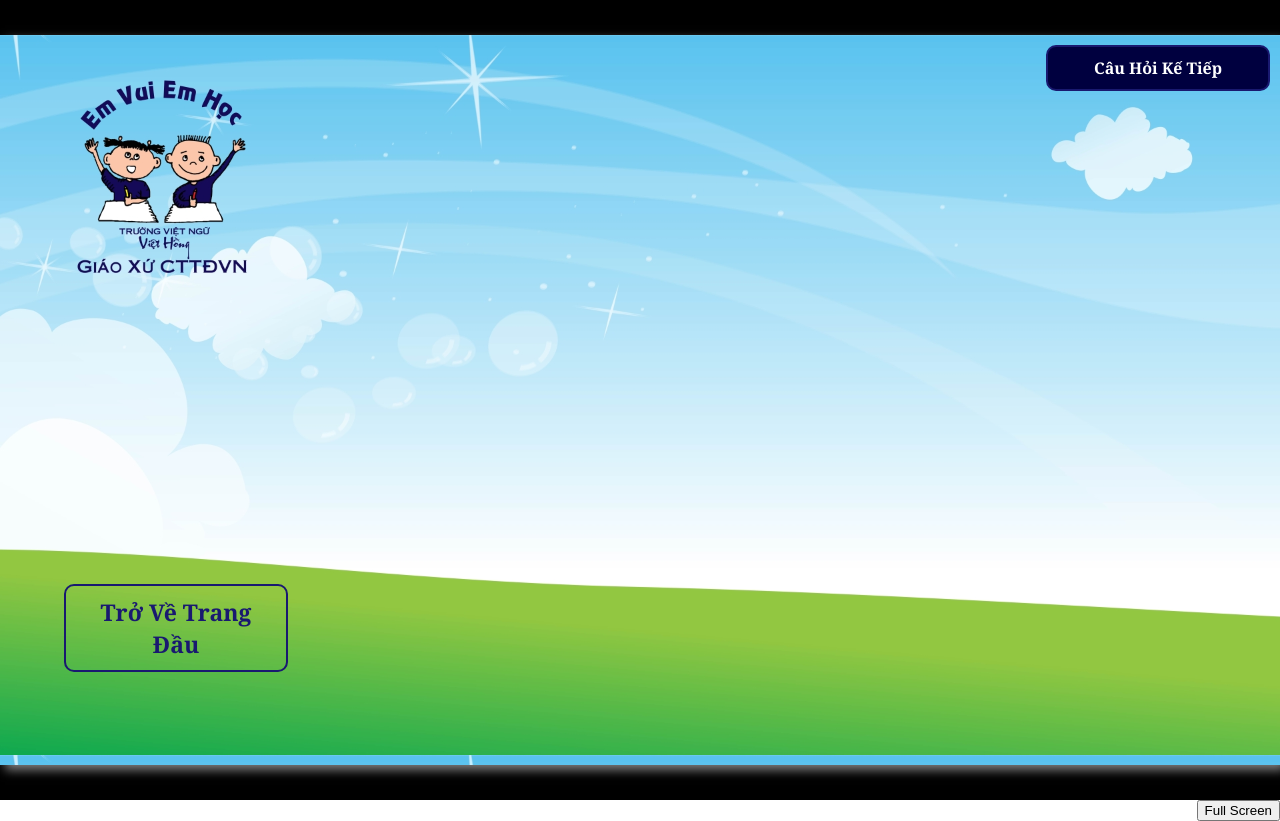
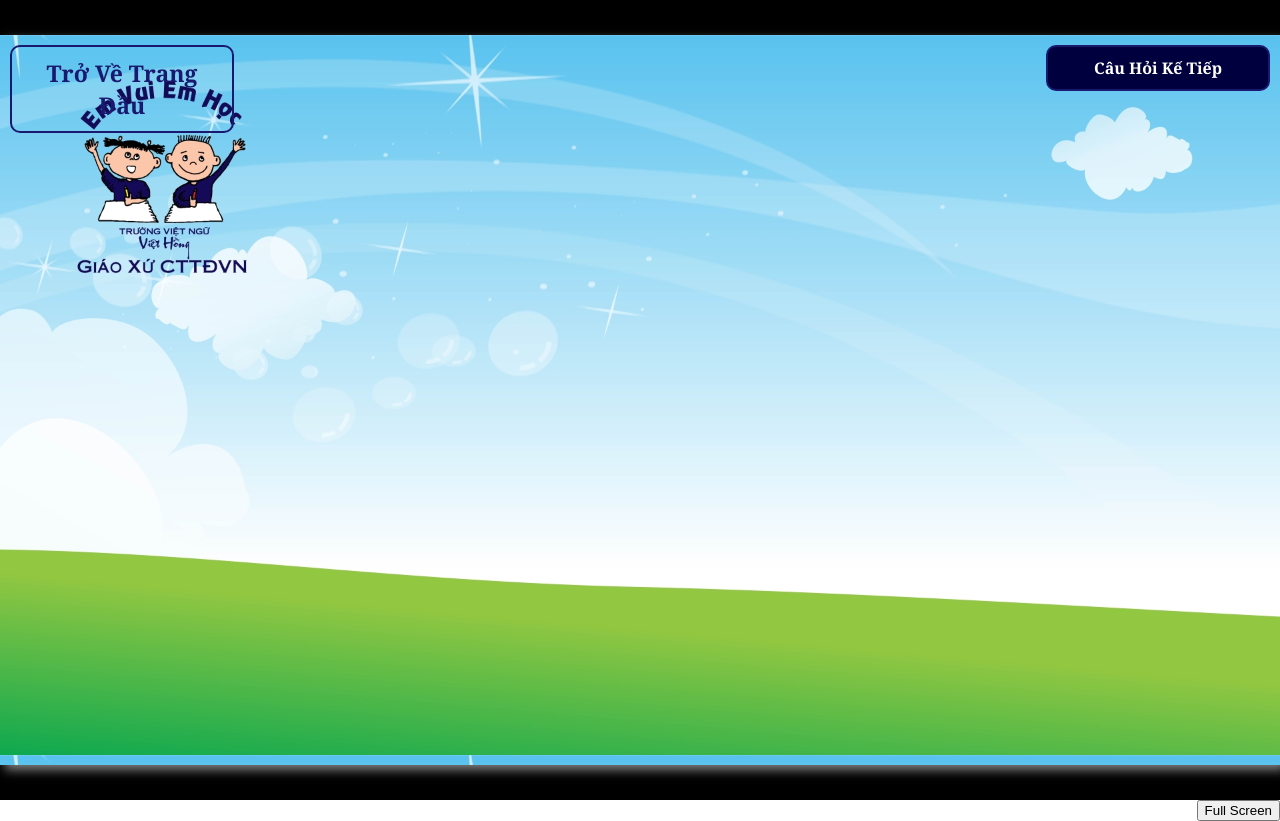
Before and after one commit to ankpham/vh-audience-round, a React (Create React App) app: page /view-question/1 in a window 1280 px wide. Built offline with nearby package versions, Linux system fonts and the light colour scheme; no server answers.

Commit message:
some more changes

```diff
--- a/src/pages/ViewQuestion.jsx
+++ b/src/pages/ViewQuestion.jsx
@@ -175,7 +175,6 @@ const ViewQuestion = () => {
         <>
         <div className='view-question'>
             <div id="container" className='container'>
-                <Link className="link back-to-selection" to={"/selection"}>Trở Về Trang Đầu</Link>
                 <div style={questionElementStyle} className='question'>
                     <div className='question-row'>
                         <div hidden>
@@ -199,6 +198,7 @@ const ViewQuestion = () => {
                         </div>
                     </div>
                 </div>
+                <Link className="link back-to-selection" to={"/selection"}>Trở Về Trang Đầu</Link>
                 <p style={nextButtonStyle} onClick={() => NextQuestion()} className='link next-question'>Câu Hỏi Kế Tiếp</p>
             </div>
         </div>
--- a/src/style/style.css
+++ b/src/style/style.css
@@ -89,12 +89,9 @@ body {
 }
 
 .link.back-to-selection {
-    position: absolute;
-    margin-left: 5%;
-    margin-bottom: 10%;
+    display: block;
+    float: left;
     font-size: 23px;
-    left: 0;
-    bottom: 0;
 }
 
 .link.admin {
```
